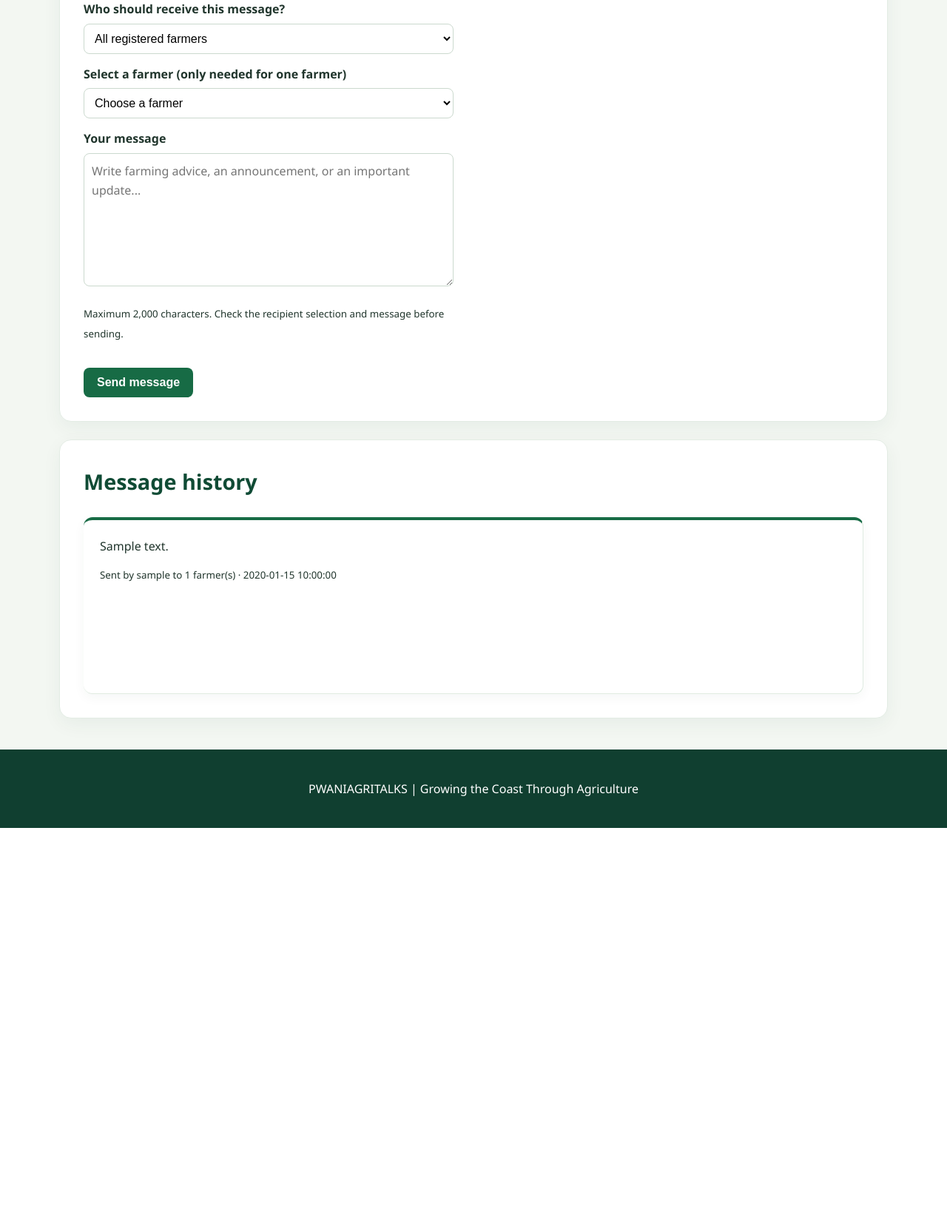
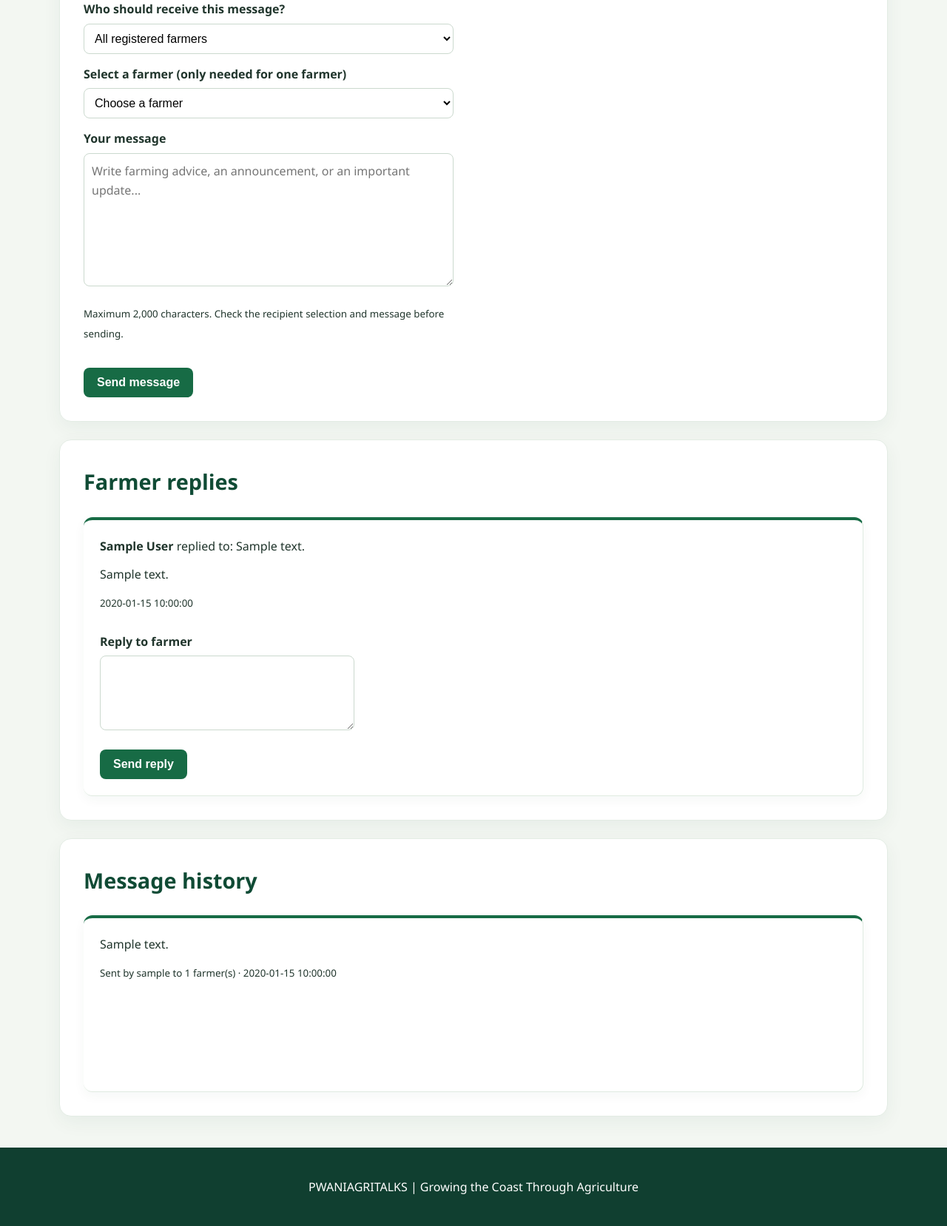
Before and after one commit to georgejambo05-dot/pwaniagritalks, a Flask app: template templates/admin_messages.html in a window 1280 px wide. Shown: the part 505-2162 px from the top of the page at 74% size. Before the commit the page ends 1624 px from the top, so only its background shows below. Run offline with Flask 3, Linux system fonts and the light colour scheme; the template is opened without the code that fills it: most values are stand-ins (such as "Sample title", 1, 10 or a date in 2020); some libraries are stand-ins or nearby versions.

Commit message:
Show farmer replies in admin messaging

```diff
--- a/templates/admin_messages.html
+++ b/templates/admin_messages.html
@@ -45,6 +45,27 @@
             </form>
         </section>
         <section>
+            <h2>Farmer replies</h2>
+            {% if request.args.get('replied') == 'yes' %}<p class="form-message" role="status">Your reply has been sent to the farmer.</p>{% endif %}
+            {% if farmer_replies %}
+                <div class="farmer-list">
+                    {% for reply in farmer_replies %}
+                        <article class="farmer-card">
+                            <p><strong>{{ reply['full_name'] }}</strong> replied to: {{ reply['original_message'] }}</p>
+                            <p>{{ reply['message'] }}</p>
+                            <p><small>{{ reply['created_at'] }}</small></p>
+                            <form method="post" action="{{ url_for('admin_reply_to_farmer_message', admin_message_id=reply['admin_message_id'], farmer_id=reply['farmer_id']) }}">
+                                <input type="hidden" name="_csrf_token" value="{{ csrf_token() }}">
+                                <label for="admin_reply_{{ reply['id'] }}">Reply to farmer</label>
+                                <textarea id="admin_reply_{{ reply['id'] }}" name="reply" rows="3" maxlength="2000" required></textarea>
+                                <button type="submit">Send reply</button>
+                            </form>
+                        </article>
+                    {% endfor %}
+                </div>
+            {% else %}<p>No farmer replies yet.</p>{% endif %}
+        </section>
+        <section>
             <h2>Message history</h2>
             {% if message_history %}
                 <div class="farmer-list">
```
